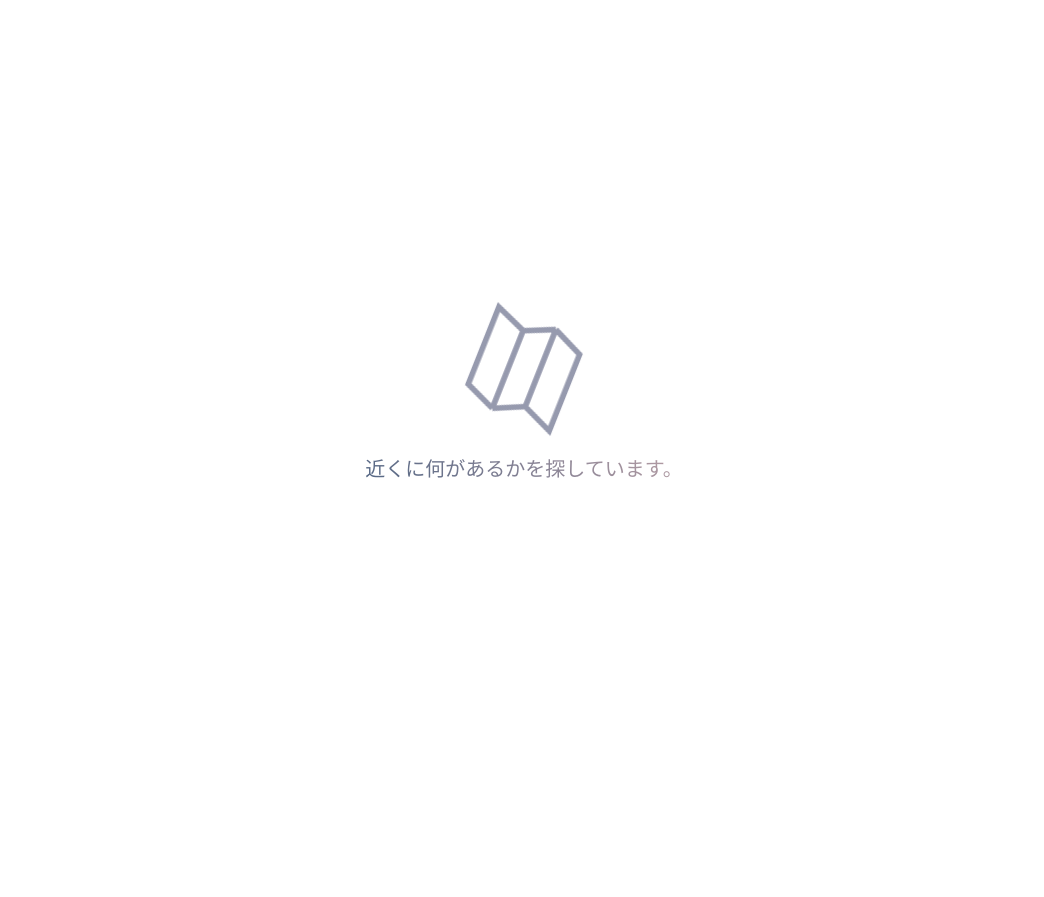
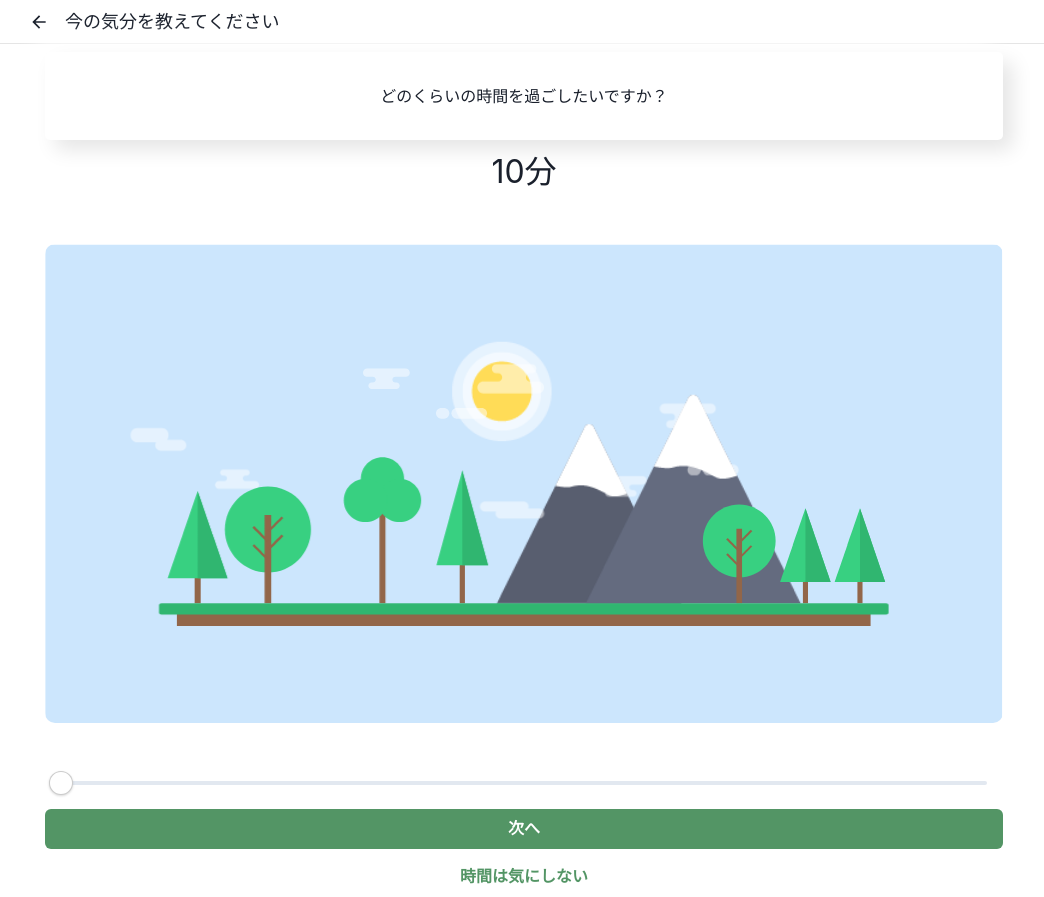
Before and after one commit to poroto-app/poroto, a Next.js app: page /plans/interest in a window 1280 px wide. Shown: the whole page, without its empty margins (116-1160 px from the left). Before the commit the page ends 800 px from the top, so only its background shows below. Built offline with nearby package versions, Linux system fonts and the light colour scheme.

Commit message:
feat(view): 時間が選択できるようにする

```diff
--- a/src/pages/plans/interest.tsx
+++ b/src/pages/plans/interest.tsx
@@ -17,6 +17,13 @@ import { NavBar } from "src/view/common/NavBar";
 import { reduxLocationSelector } from "src/redux/location";
 import { AskInterestMessage } from "src/view/plan/AskInterestMessage";
 import { PlanDurationSelector } from "src/view/interest/PlanDurationSelector";
+
+const MatchInterestPages = {
+    TIME: "TIME",
+    CATEGORY: "CATEGORY",
+};
+type MatchInterestPage =
+    (typeof MatchInterestPages)[keyof typeof MatchInterestPages];
 
 export default function PlanInterestPage() {
     const dispatch = useAppDispatch();
@@ -52,11 +59,13 @@ export default function PlanInterestPage() {
         dispatch(pushRejectedCategory({ category }));
     };
 
+    {/*TODO: 指定した時間をreduxで管理する*/}
     return (
         <PlanInterestPageComponent
             currentCategory={currentCategory}
             handleAcceptCategory={handleYes}
             handleRejectCategory={handleNo}
+            onSelectTime={(duration) => console.log(duration)}
             navBar={<NavBar title="今の気分を教えてください" />}
         />
     );
@@ -66,6 +75,7 @@ type Props = {
     currentCategory: LocationCategory | null;
     handleAcceptCategory: (category: LocationCategory) => void;
     handleRejectCategory: (category: LocationCategory) => void;
+    onSelectTime: (duration: number | null) => void;
     navBar: ReactNode;
 };
 
@@ -73,8 +83,42 @@ export function PlanInterestPageComponent({
     currentCategory,
     handleAcceptCategory,
     handleRejectCategory,
+    onSelectTime,
     navBar,
 }: Props) {
+    const [page, setPage] = useState<MatchInterestPage>(MatchInterestPages.TIME);
+    const matchInterestPrompts = {
+        [MatchInterestPages.TIME]: "どのくらいの時間を過ごしたいですか？",
+        [MatchInterestPages.CATEGORY]: "どんな場所に行きたいですか？",
+    };
+
+    const handleSelectTime = (duration: number | null) => {
+        onSelectTime(duration);
+        setPage(MatchInterestPages.CATEGORY);
+    };
+
+    if (page === MatchInterestPages.TIME)
+        return (
+            <VStack h="100%" w="100%" spacing={0}>
+                {navBar}
+                <VStack
+                    flex={1}
+                    h="100%"
+                    w="100%"
+                    maxWidth="990px"
+                    px="16px"
+                    pt="8px"
+                    pb="32px"
+                >
+                    <AskInterestMessage message={matchInterestPrompts[page]} />
+                    <PlanDurationSelector
+                        onClickNext={(duration) => handleSelectTime(duration)}
+                        onClickIgnoreDuration={() => handleSelectTime(null)}
+                    />
+                </VStack>
+            </VStack>
+        );
+
     if (!currentCategory)
         return <LoadingModal title="近くに何があるかを探しています。" />;
 
@@ -90,31 +134,13 @@ export function PlanInterestPageComponent({
                 pt="8px"
                 pb="32px"
             >
-                <AskInterestMessage message="どんな場所に行きたいですか？" />
+                <AskInterestMessage message={matchInterestPrompts[page]} />
                 <CategorySelect
                     category={currentCategory}
-                    onClickYes={handleYes}
-                    onClickNo={handleNo}
+                    onClickYes={handleAcceptCategory}
+                    onClickNo={handleRejectCategory}
                 />
             </VStack>
         </VStack>
     );
 }
-
-const PageTime = ({ onDone }: { onDone: () => void }) => {
-    const handleOnClickNext = (duration: number) => {
-        // TODO: reduxに設定された時間を渡す
-        onDone();
-    };
-
-    const handleOnClickIgnoreDuration = () => {
-        onDone();
-    };
-
-    return (
-        <PlanDurationSelector
-            onClickNext={handleOnClickNext}
-            onClickIgnoreDuration={handleOnClickIgnoreDuration}
-        />
-    );
-};
```
